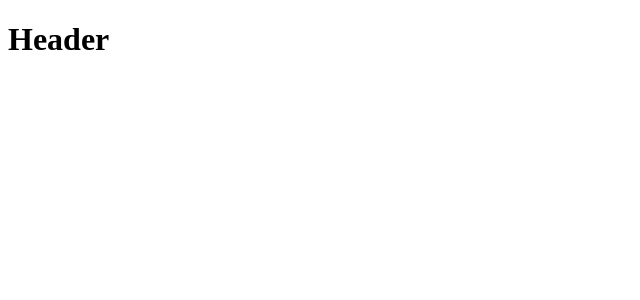
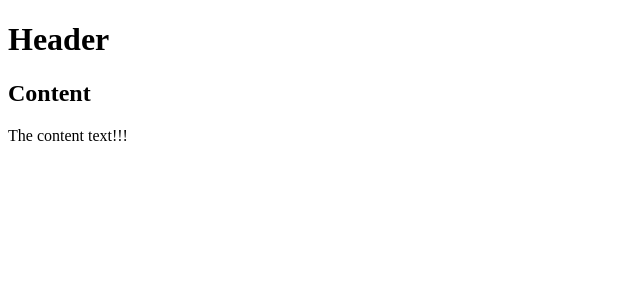
Before and after one commit to vishnu-v-v/reactApp, a React app: page / in a window 1280 px wide. Shown: the top 300 px of the page, without its empty margins (0-640 px from the left). Built offline with nearby package versions, Linux system fonts and the light colour scheme.

Commit message:
Add different classes and use it inside root class

```diff
--- a/App.jsx
+++ b/App.jsx
@@ -4,9 +4,29 @@
    render() {
       return (
          <div>
+            <Header/>
+            <Content/>
+         </div>
+      );
+   }
+}
+
+class Header extends React.Component {
+   render() {
+      return (
+         <div>
             <h1>Header</h1>
-            {/*End of the line Comment...*/}
-            {/*Multi line comment...*/}
+         </div>
+      );
+   }
+}
+
+class Content extends React.Component {
+   render() {
+      return (
+         <div>
+            <h2>Content</h2>
+            <p>The content text!!!</p>
          </div>
       );
    }
```
